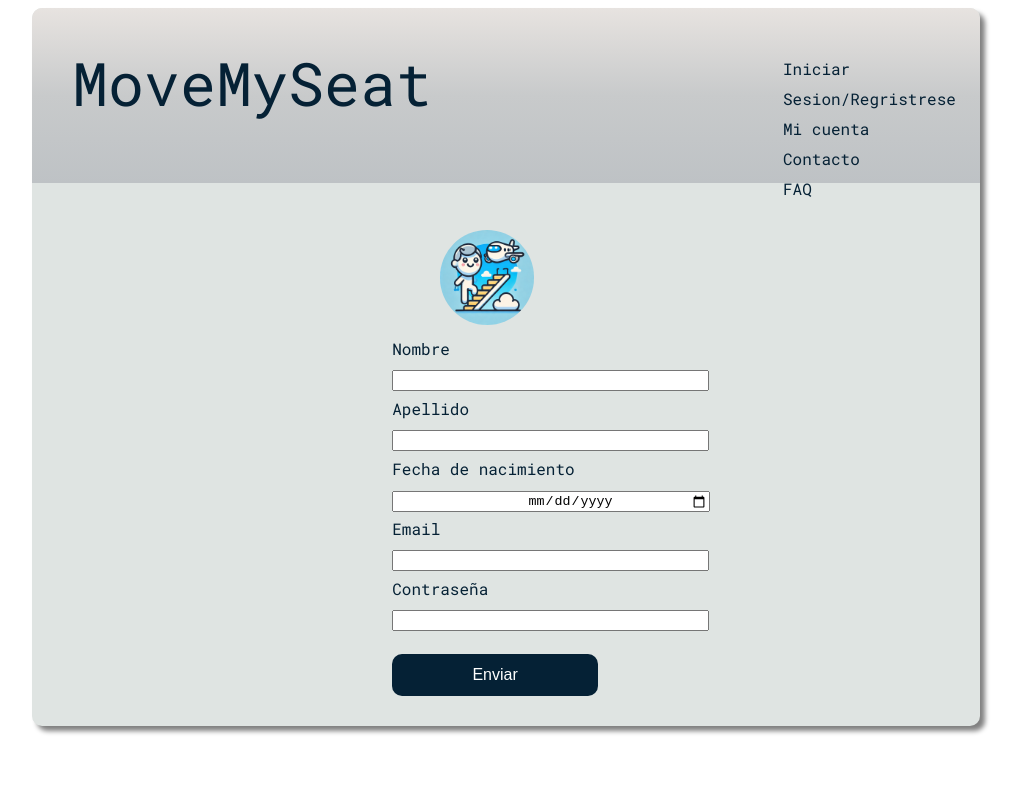
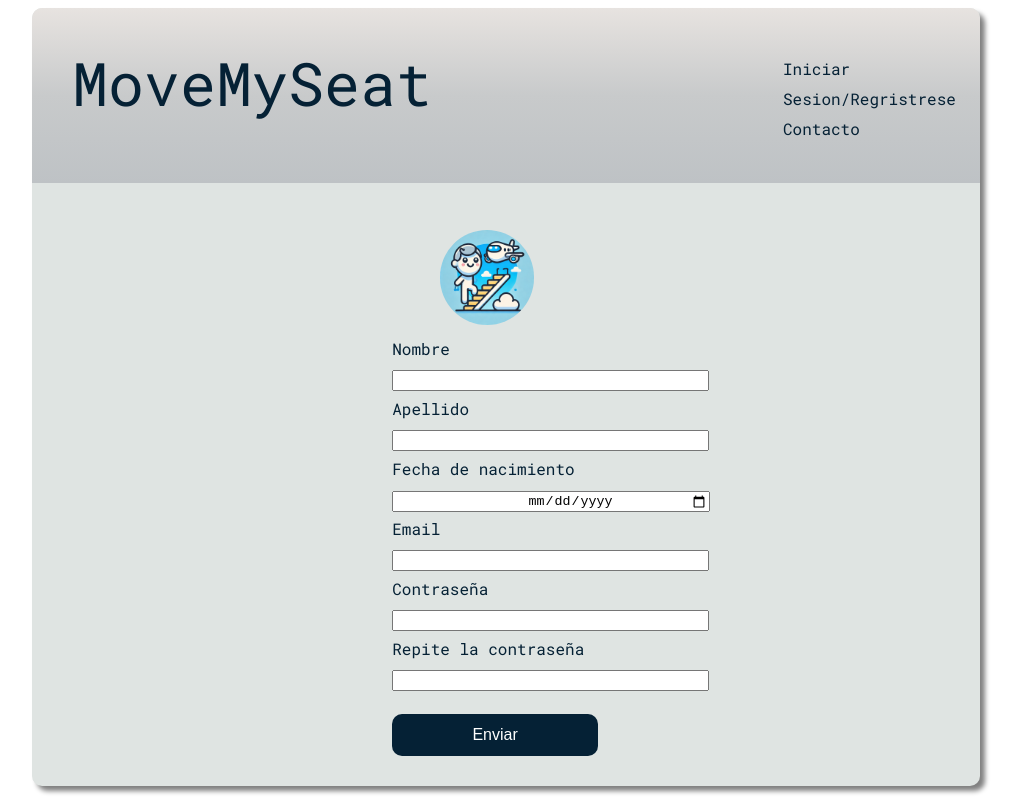
Before and after one commit to FeralAnmad18/TFG, a plain HTML site: page html/signUp.html in a window 1280 px wide. Shown: the whole page, without its empty margins (134-1153 px from the left). Drawn offline with Linux system fonts and the light colour scheme.

Commit message:
login renamed

```diff
--- a/html/login.html
+++ b/html/signUp.html
@@ -24,9 +24,7 @@
                         <ul>
                             <br>
                             <li>Iniciar Sesion/Regristrese</li>
-                            <li>Mi cuenta</li>
                             <li>Contacto</li>
-                            <li>FAQ</li>
                         </ul>
                     </div>
                 </div>
@@ -53,6 +51,10 @@
                         <br>
                         <input type="password" name="password" id="password">
                         <br>
+                        <label for="password2">Repite la contraseña</label>
+                        <br>
+                        <input type="password" name="password2" id="password2">
+                        <br>
                         <input type="submit" value="Enviar" class="submit_button">
                         <br>
                         <br>
```
Also changed, not shown: index.html (+1 -1 lines).
